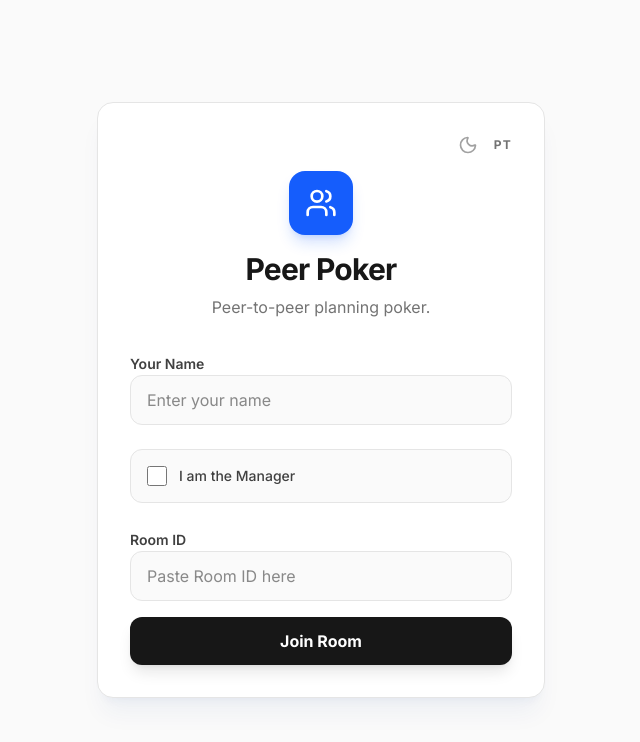
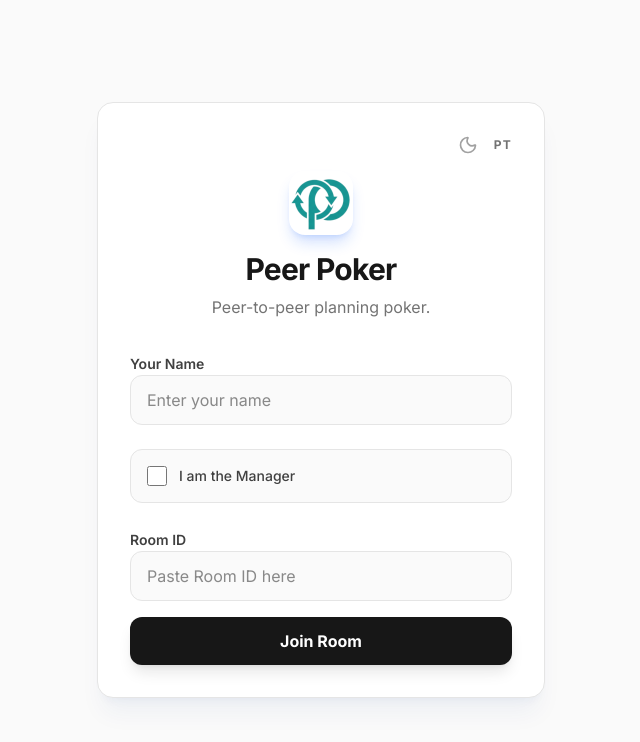
Before and after one commit to gabrielleme00/peer-poker, a Vue app: page / in a window 1280 px wide. Shown: the top 742 px of the page, without its empty margins (319-959 px from the left). Built offline with nearby package versions, Linux system fonts and the light colour scheme.

Commit message:
feat: add favicon

```diff
--- a/index.html
+++ b/index.html
@@ -3,6 +3,7 @@
   <head>
     <meta charset="UTF-8" />
     <meta name="viewport" content="width=device-width, initial-scale=1.0" />
+    <link rel="icon" type="image/png" href="/favicon.png" />
     <title>Peer Poker - P2P Planning Poker</title>
   </head>
   <body>
--- a/src/components/LandingPage.vue
+++ b/src/components/LandingPage.vue
@@ -46,8 +46,8 @@ const { t } = useI18n();
         </button>
       </div>
       <div class="text-center mb-8">
-        <div class="inline-flex items-center justify-center w-16 h-16 bg-blue-600 rounded-2xl mb-4 text-white shadow-lg shadow-blue-600/20">
-          <Users class="w-8 h-8" />
+        <div class="inline-flex items-center justify-center w-16 h-16 rounded-2xl mb-4 text-white shadow-lg shadow-blue-600/20">
+          <img src="/favicon.png" alt="Logo">
         </div>
         <h1 class="text-3xl font-bold tracking-tight text-neutral-900 dark:text-white">{{ t('welcome.title') }}</h1>
         <p class="text-neutral-500 dark:text-neutral-400 mt-2">{{ t('welcome.subtitle') }}</p>
```
Also changed, not shown: public/favicon.png (added).
